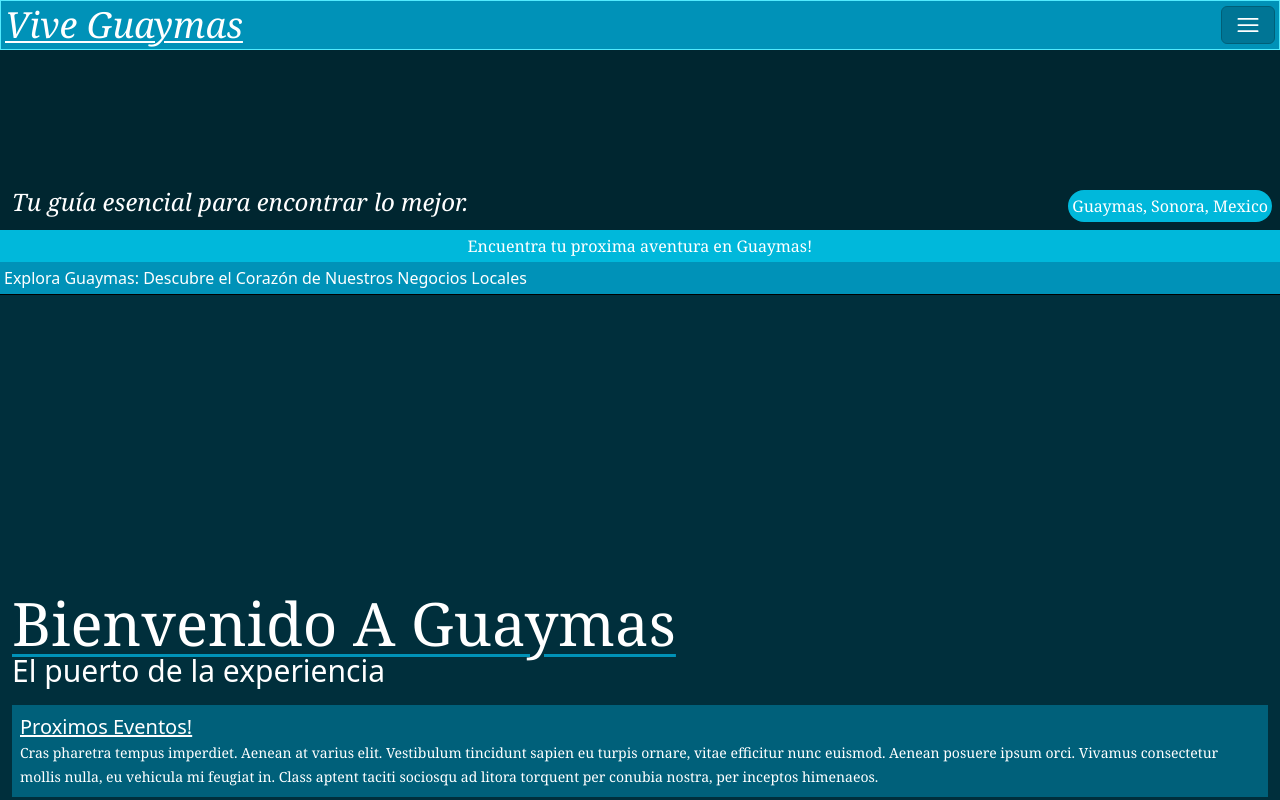
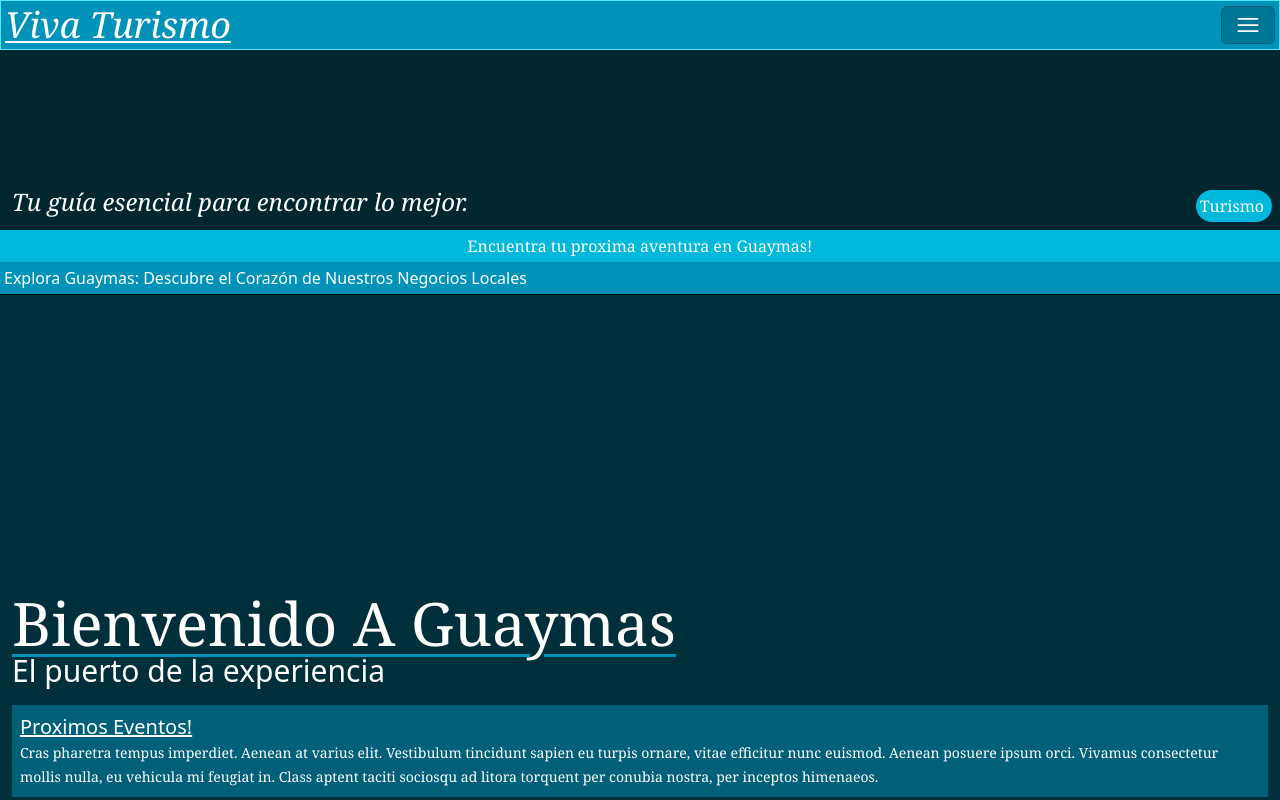
Before and after one commit to TylerBrock01/FE_gsono, a React (Vite) app: page / in a window 1280 px wide. Shown: the top 800 px of the page. Built offline with nearby package versions, Linux system fonts and the light colour scheme; what @midudev/tailwind-animations would draw is missing.

Commit message:
name changed

```diff
--- a/src/layout/HomeLayout.tsx
+++ b/src/layout/HomeLayout.tsx
@@ -7,24 +7,24 @@ export default function HomeLayout() {
     return (
         <>
             <meta name="viewport" content="width=device-width, initial-scale=1.0" />
-            <title>vive guaymas</title>
+            <title>viva turismo</title>
             <link rel="shortcut icon" href="/src/img/dona.jpg" type="image/x-icon"   />
 
             <div className=' bg-cyan-800 min-h-screen '>
                 <div onClick={scrollToTop} className='sticky z-5 border-1 border-cyan-300 top-0 right-0 left-0 bg-cyan-600 animate-slide-in-top flex justify-between p-1'>
                     <Link  to='/' className=' font-serif text-white  flex text-4xl  italic capitalize font-medium decoration-2 underline underline-offset-3'>
-                        vive guaymas
+                        viva turismo
                     </Link>
                     <NavBarComponent/>
                 </div>
                 <header className='animate-blurred-fade-in bg-[url("/src/img/hero.jpg")] bg-cover bg-no-repeat md:bg-right lg:bg-center'>
                     <div className='flex flex-col md:flex-row justify-between md:items-center lg:items-end h-40 md:h-45 font-serif p-2  z-1 bg-black/60 text-white'>
                         <h2 className='italic p-1 text-2xl'>Tu guía esencial para encontrar lo mejor. </h2>
-                        <div className="flex justify-end">
-                            <Link className=' p-1 flex justify-center rounded-full gap-1 bg-cyan-500 text-white' to="#">
-                                <h2>Guaymas, Sonora, Mexico</h2>
+                        <label className="flex justify-end p-1 rounded-full gap-1 bg-cyan-500 text-white capitalize">
+                            turismo
+                            <Link className='' to="#">
                             </Link>
-                        </div>
+                        </label>
                     </div>
 
                 </header>
```
